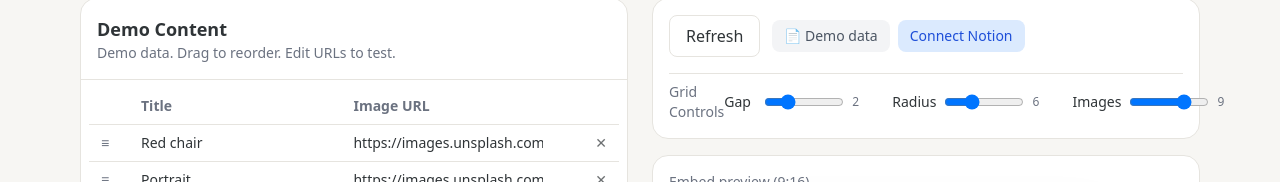
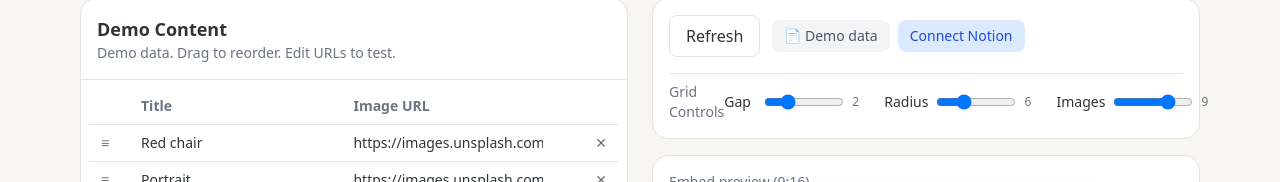
Before and after one commit to sebadere/ig-grid-preview-mvp, a React (Vite) app: page /#/studio in a window 1280 px wide. Shown: the part 101-283 px from the top of the page. Built offline with nearby package versions, Linux system fonts and the light colour scheme; no server answers.

Commit message:
fix controls

```diff
--- a/src/pages/Studio.jsx
+++ b/src/pages/Studio.jsx
@@ -404,7 +404,7 @@ export default function Studio(){
               {/* Bottom Row: Controls */}
               <div className="flex items-center justify-between pt-2 border-t border-[var(--notion-border)]">
                 <div className="text-sm text-[var(--muted)]">Grid Controls</div>
-                <div className="flex items-center gap-6">
+                <div className="flex items-center gap-4">
                   <label className="flex items-center gap-2 text-sm">
                     <span className="min-w-[32px]">Gap</span>
                     <input
```
